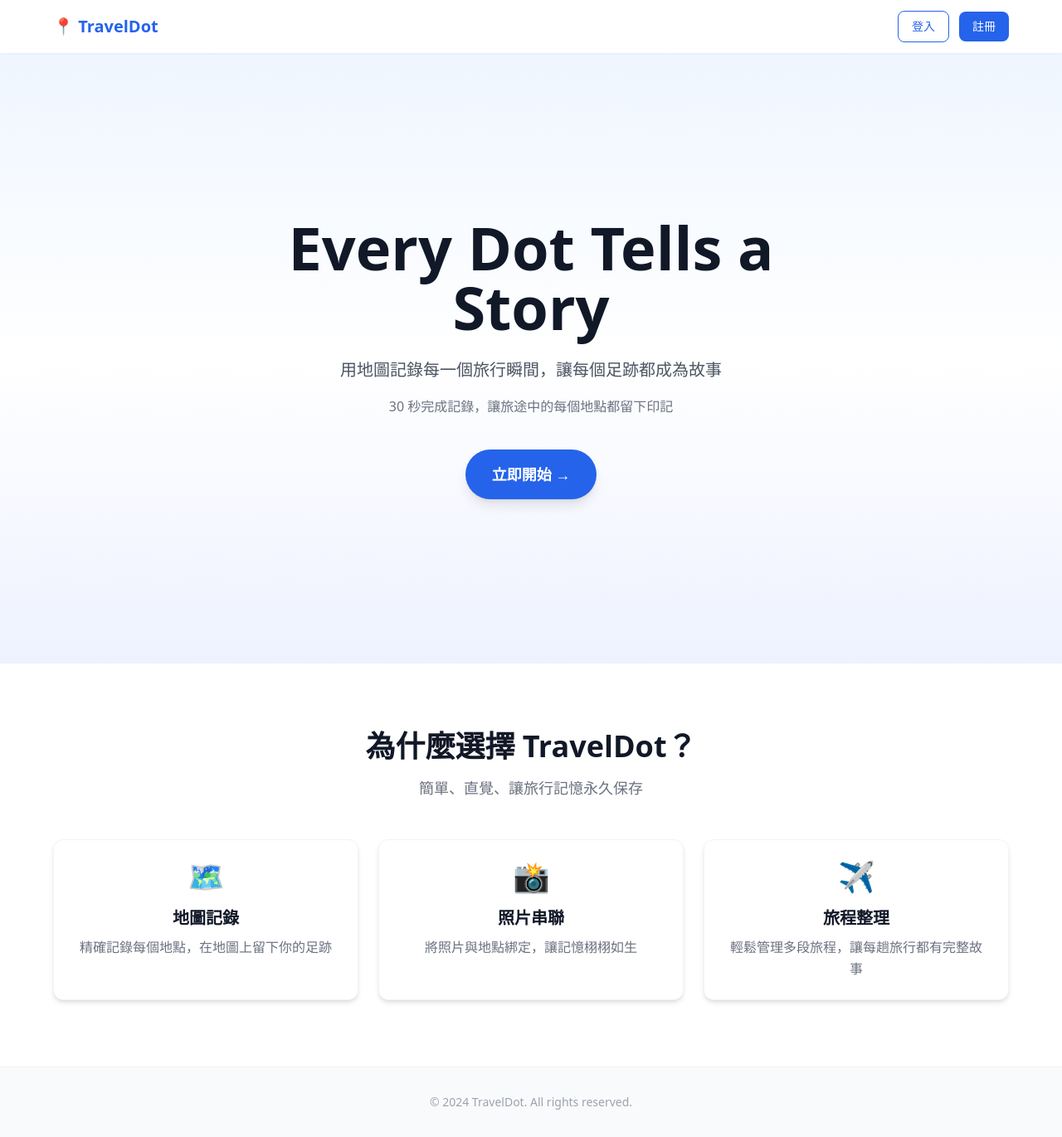
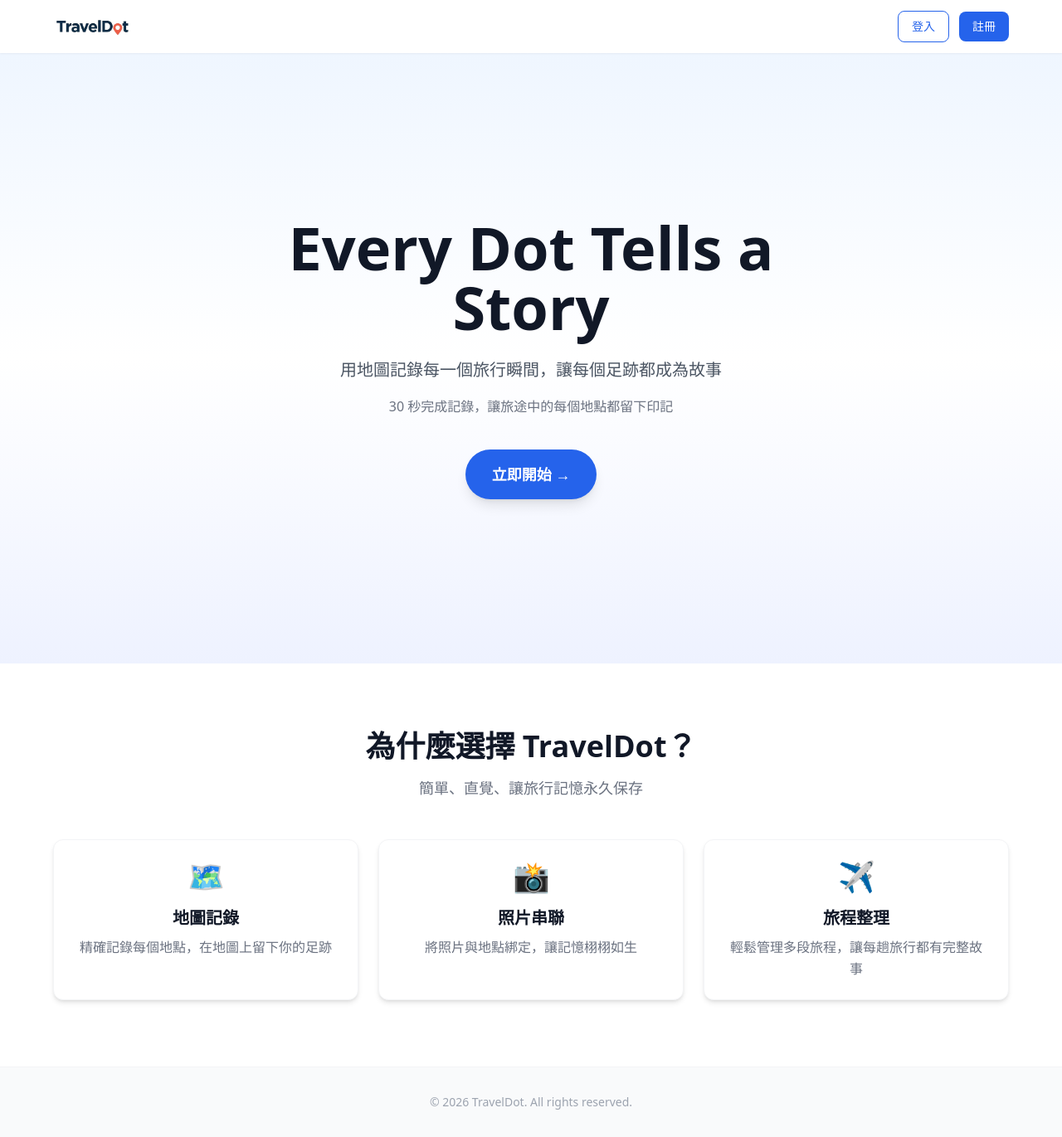
Before and after one commit to MaxYehhh/traveldot, a React (Vite) app: page /home in a window 1280 px wide. Shown: the whole page at 83% size. Built offline with nearby package versions, Linux system fonts and the light colour scheme; no server answers.

Commit message:
Update project status

```diff
--- a/src/pages/HomePage.tsx
+++ b/src/pages/HomePage.tsx
@@ -1,5 +1,6 @@
 import { useNavigate, Link } from 'react-router-dom'
 import { useAuthStore } from '@/stores/authStore'
+import logoHome from '@/assets/logo_home.png'
 
 const features = [
     {
@@ -37,9 +38,7 @@ export default function HomePage() {
             <nav className="sticky top-0 z-50 bg-white shadow-sm h-16 flex items-center px-6 md:px-12">
                 <div className="max-w-6xl mx-auto w-full flex items-center justify-between">
                     {/* Logo */}
-                    <span className="text-xl font-bold text-blue-600 select-none">
-                        📍 TravelDot
-                    </span>
+                    <img src={logoHome} alt="TravelDot" className="h-8 object-contain" />
 
                     {/* Right side nav actions */}
                     <div className="flex items-center gap-3">
@@ -170,7 +169,7 @@ export default function HomePage() {
             {/* Footer */}
             <footer className="py-8 px-6 bg-gray-50 border-t border-gray-100 mt-auto">
                 <p className="text-center text-gray-400 text-sm">
-                    © 2024 TravelDot. All rights reserved.
+                    © 2026 TravelDot. All rights reserved.
                 </p>
             </footer>
         </div>
--- a/src/pages/LoginPage.tsx
+++ b/src/pages/LoginPage.tsx
@@ -37,11 +37,13 @@ export default function LoginPage() {
             <div className="relative z-10 flex flex-col items-center justify-center h-full gap-0">
                 {/* Logo */}
                 <div className="flex flex-col items-center -mb-32">
-                    <img
-                        src={logoAuth}
-                        alt="TravelDot"
-                        className="w-[400px] object-contain drop-shadow-lg"
-                    />
+                    <Link to="/home">
+                        <img
+                            src={logoAuth}
+                            alt="TravelDot"
+                            className="w-[400px] object-contain drop-shadow-lg hover:opacity-90 transition-opacity cursor-pointer"
+                        />
+                    </Link>
                 </div>
 
                 {/* Form */}
--- a/src/pages/RegisterPage.tsx
+++ b/src/pages/RegisterPage.tsx
@@ -37,11 +37,13 @@ export default function RegisterPage() {
             <div className="relative z-10 flex flex-col items-center justify-center h-full gap-0">
                 {/* Logo */}
                 <div className="flex flex-col items-center -mb-32">
-                    <img
-                        src={logoAuth}
-                        alt="TravelDot"
-                        className="w-[400px] object-contain drop-shadow-lg"
-                    />
+                    <Link to="/home">
+                        <img
+                            src={logoAuth}
+                            alt="TravelDot"
+                            className="w-[400px] object-contain drop-shadow-lg hover:opacity-90 transition-opacity cursor-pointer"
+                        />
+                    </Link>
                 </div>
 
                 {/* Form */}
```
Also changed, not shown: src/assets/logo_home.png (added).
